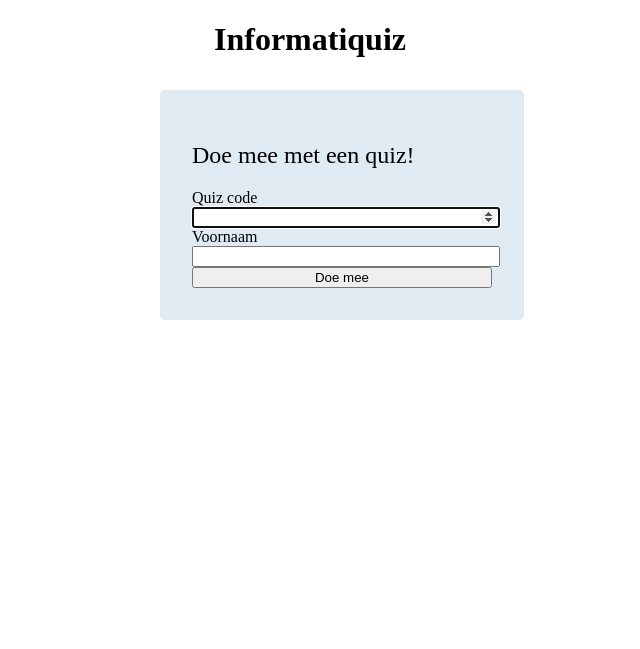
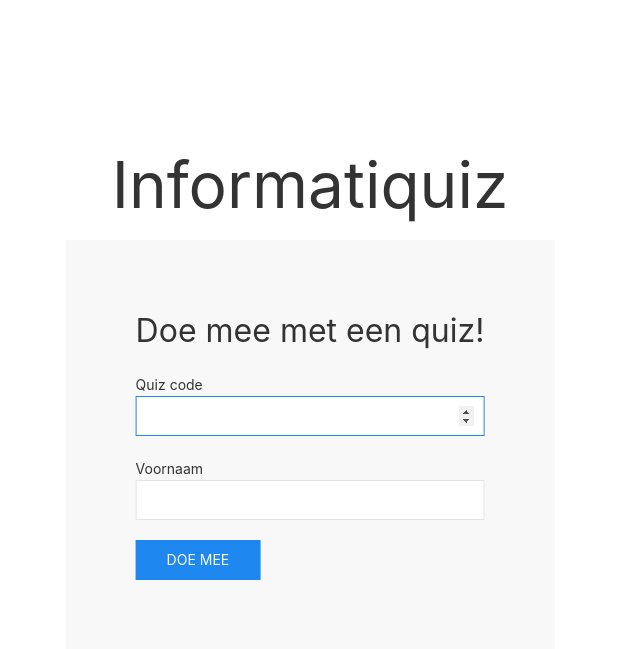
Before and after one commit to arthurrump/informatiquiz, a PHP site: page /?err= in a window 1280 px wide. Shown: the top 649 px of the page, without its empty margins (330-970 px from the left). Run offline with PHP 8.4, Linux system fonts and the light colour scheme.

Commit message:
Updated CSS at homepage

```diff
--- a/www/css/index.css
+++ /dev/null
@@ -1,36 +0,0 @@
-h1 {
-    text-align: center;
-}
-
-form {
-    border-radius: 5px;
-    position: absolute;
-    width: 300px;
-    left: 50%;
-    margin: 10px 0 100px -150px;
-    background: #dfeaf3;
-    padding: 32px;
-}
-
-input {
-    width: 100%;
-}
-
-h2 {
-    font-weight: lighter;
-}
-
-#error {
-    color: red;
-}
-
-
-/*@media (prefers-color-scheme: dark) {*/
-/*    body{*/
-/*        background: #1c1c1c;*/
-/*    }*/
-
-/*    h1, label {*/
-/*        color: #eeeeee;*/
-/*    }*/
-/*}*/
--- a/www/index.php
+++ b/www/index.php
@@ -2,27 +2,48 @@
 <html lang="nl">
 <head>
     <title>Informatiquiz</title>
-    <link rel="stylesheet" type="text/css" href="/css/index.css"/>
+
+    <!-- UIkit CSS -->
+    <link rel="stylesheet" href="../uikit-3.2.3/css/uikit.min.css"/>
+
+    <!-- UIkit JS -->
+    <script src="../uikit-3.2.3/js/uikit.min.js"></script>
+    <script src="../uikit-3.2.3/js/uikit-icons.min.js"></script>
 </head>
 <body>
+<div class="uk-position-center">
 
-    <?php
+    <h1 class="uk-text-center uk-heading-medium">Informatiquiz</h1>
+
+    <form class="uk-padding-large uk-background-muted" submit="get" action="quiz.php">
+        <?php
         // Check if user entered wrong Quiz code
-        if ($err = htmlentities($_GET["err"])) {
-            echo "<h1 id='error'>Quiz code $err bestaat niet!</h1>";
-        }
-    ?>
-    <h1>Informatiquiz</h1>
-    <form submit="GET" action="quiz.php">
+        if ($err = htmlentities($_GET["err"])) { ?>
+            <div class="uk-alert-danger uk-animation-shake" uk-alert>
+                <a class="uk-alert-close" uk-close></a>
+                <b>Quiz code <?php echo htmlspecialchars($err) ?> bestaat niet.</b>
+            </div>
+        <?php } ?>
+
         <h2>Doe mee met een quiz!</h2>
-        <label for="quiz_code">Quiz code</label>
-        <br>
-        <input id="quiz_code" type="number" name="quiz" min="10000" max="99999" required autofocus/>
-        <br>
-        <label for="name">Voornaam</label>
-        <input id="name" type="text" name="name" required/>
-        <br>
-        <input type="submit" value="Doe mee"/>
+
+        <div class="uk-margin">
+            <label class="uk-form-label" for="quiz_code">Quiz code</label>
+            <div class="uk-form-controls">
+                <input class="uk-input" id="quiz_code" type="number" name="quiz" min="10000" max="99999" required
+                       autofocus/>
+            </div>
+        </div>
+
+        <div class="uk-margin">
+            <label class="uk-form-label" for="name">Voornaam</label>
+            <div class="uk-form-controls">
+                <input class="uk-input" id="name" type="text" name="name" required/>
+            </div>
+        </div>
+
+        <input class="uk-button uk-button-primary" type="submit" value="Doe mee"/>
     </form>
+</div>
 </body>
 </html>
```
